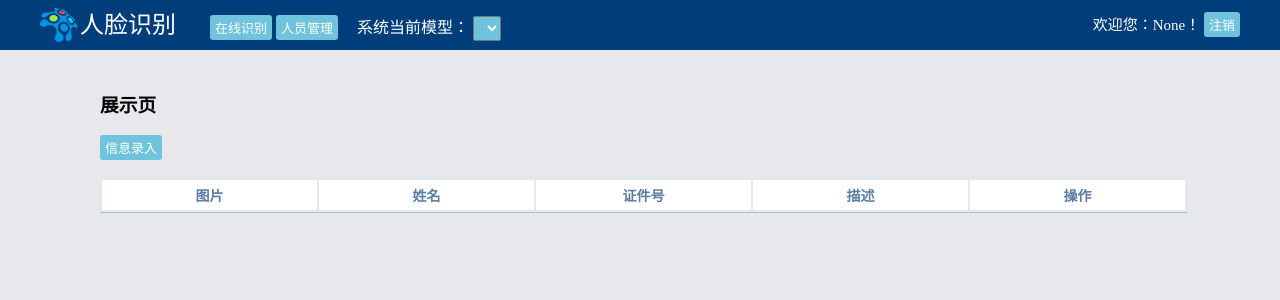
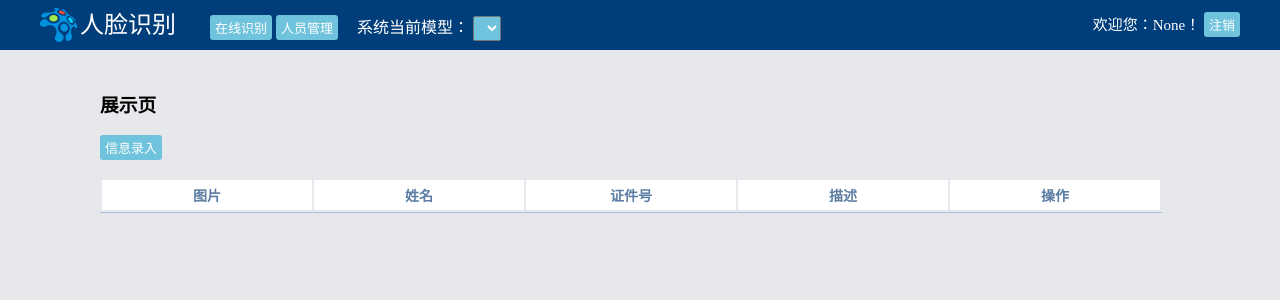
Before and after one commit to tongpi/FaceCatch, a Python web app: template facecatch/templates/staff/show.html in a window 1280 px wide. Shown: the top 300 px of the page. Run offline with Jinja, Linux system fonts and the light colour scheme; the template is opened without the code that fills it, so the values that code supplies are empty.

```diff
--- a/facecatch/static/css/staff.css
+++ b/facecatch/static/css/staff.css
@@ -6,6 +6,7 @@
 }
 
 .show-body table {
+	width: 100%;
     border-bottom-width: 1px;
     border-bottom-style: solid;
     border-bottom-color: #a8bfde;
@@ -19,7 +20,11 @@
 }
 
 .show-body table th{
-    width: 195px;
+    width: 20%;
+}
+
+.show-body{
+	width: 90%;
 }
 
 .show-body .th-title{
--- a/facecatch/templates/realtime_video/search.html
+++ b/facecatch/templates/realtime_video/search.html
@@ -8,7 +8,6 @@
         <br>
         <br>
         <div id="result_id"></div>
-        {{url_for('facecatch.realtime_video.views.video_feed')}}
     </div>
      <script>
       $(function() {
```
Also changed, not shown: facecatch/realtime_video/views.py (+7 -6 lines).
